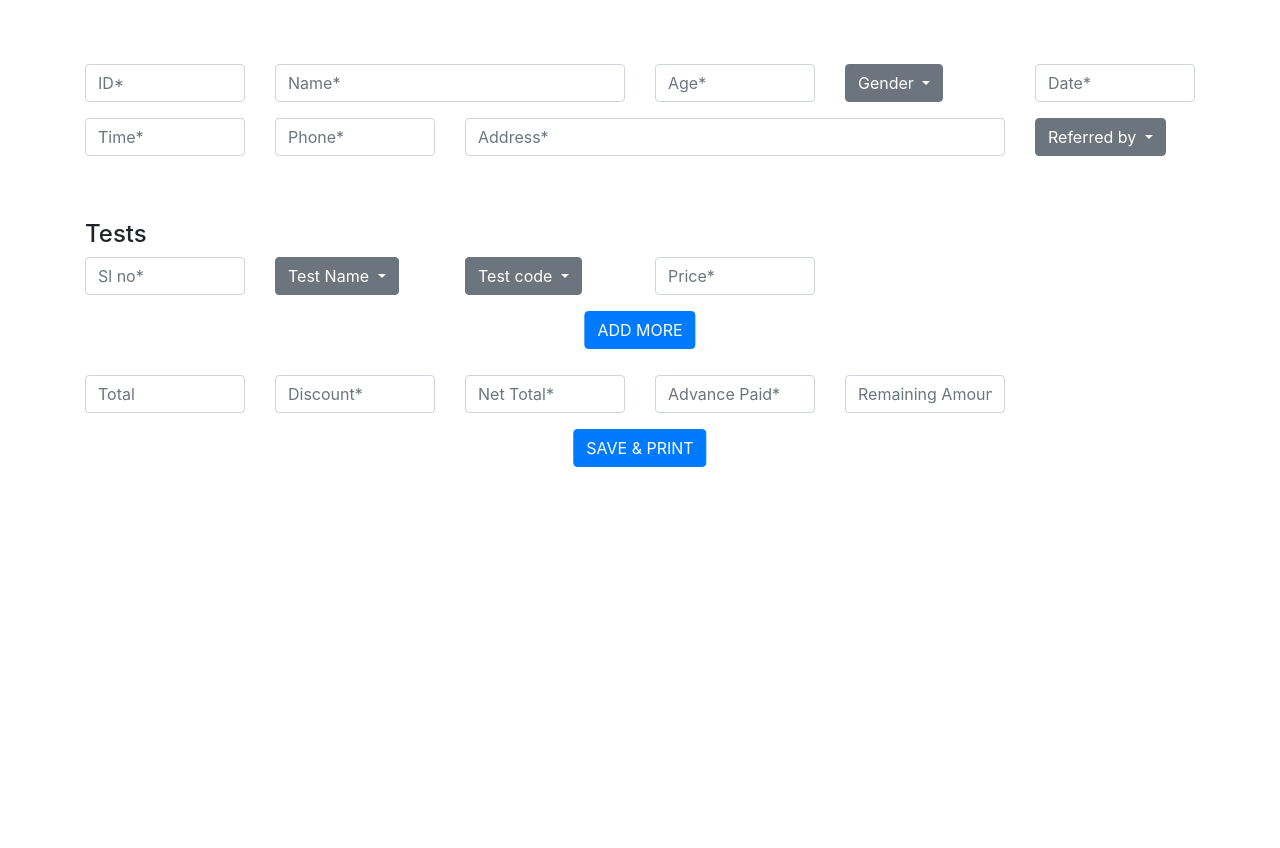
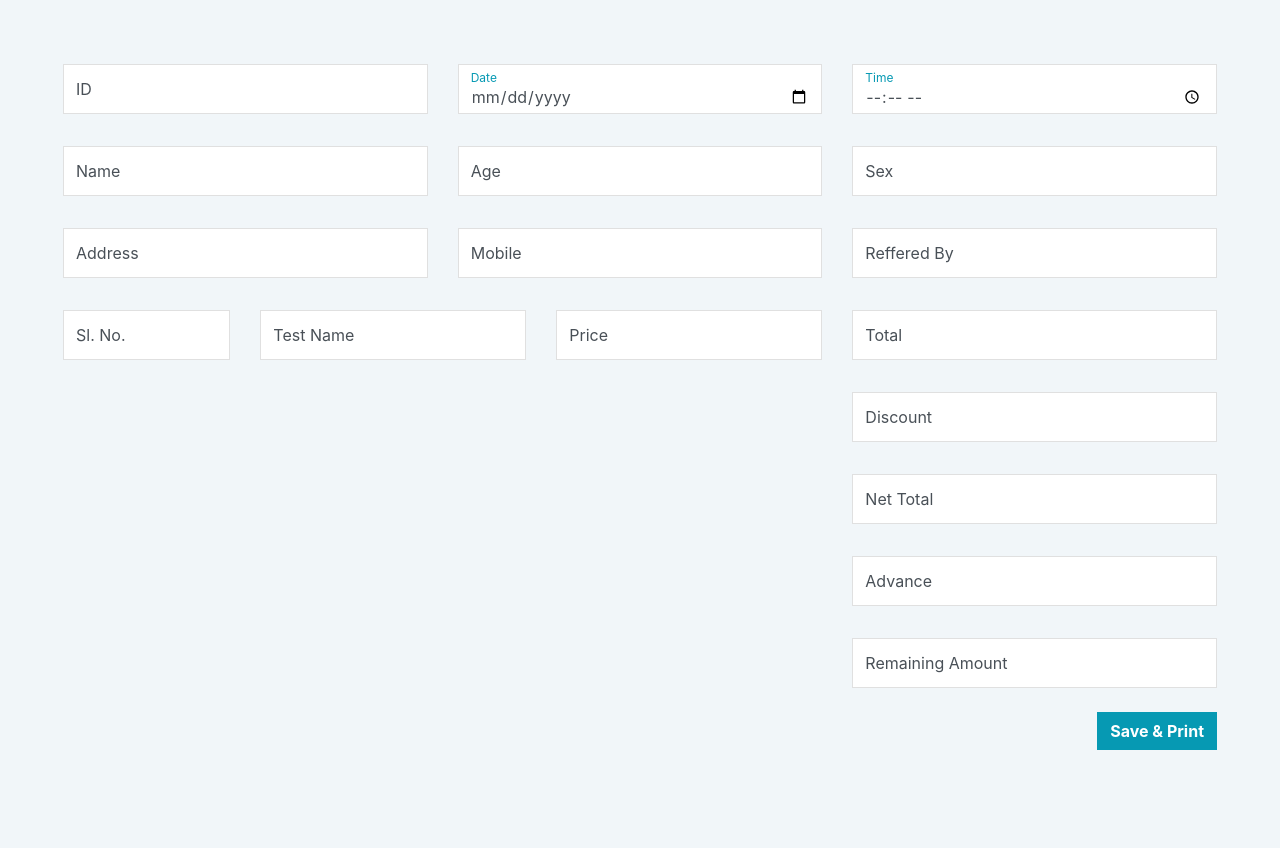
Before and after one commit to CodeArtisanRiz/Lab, a PHP site: page /new_inves.html in a window 1280 px wide. Before the commit the page ends 467 px from the top, so only its background shows below. Run offline with PHP 8.4, Linux system fonts and the light colour scheme.

Commit message:
investigation form updated

```diff
--- a/new_inves.html
+++ b/new_inves.html
@@ -10,136 +10,136 @@
 </head>
 
 <body>
-    <section>
-        <div class="container">
+
+    <section class="container-fluid my-5 investigation">
+        <form action="" class="mx-5">
             <div class="row">
+                <div class="col">
+                    <div class="row">
+                        <div class="col-12">
+                            <div class="form-label-group">
+                                <input type="number" id="id_id" class="form-control" placeholder="ID" name="id">
+                                <label for="id_id">ID</label>
+                            </div>
+                        </div>
+                        <div class="col-12">
+                            <div class="form-label-group">
+                                <input type="text" id="id_name" class="form-control" placeholder="Name" name="name">
+                                <label for="id_name">Name</label>
+                            </div>
+                        </div>
+                        <div class="col-12">
+                            <div class="form-label-group">
+                                <input type="text" id="id_address" name="address" class="form-control" placeholder="Address">
+                                <label for="id_address">Address</label>
+                            </div>
+                        </div>
 
-                <div class="form-group col-2">
-                    <input class="form-control" name="name" id="name" type="text" placeholder="ID*" required="required" oninvalid="this.setCustomValidity('Enter Doctor name.')" oninput="setCustomValidity('')" id="name">
-                    <div class="validate"></div>
-                </div>
-                <div class="form-group col-4">
-                    <input class="form-control" name="name" id="name" type="text" placeholder="Name*" required="required" oninvalid="this.setCustomValidity('Enter Doctor name.')" oninput="setCustomValidity('')" id="name">
-                    <div class="validate"></div>
-                </div>
-                <div class="form-group col-2">
-                    <input class="form-control" id="phone" name="phone" type="tel" placeholder="Age*" id="phone" min="999999999" required="required" oninvalid="this.setCustomValidity('Enter Specialization.')" oninput="setCustomValidity('')" onkeypress="if(this.value.length==10) return false;">
-                    <div class="validate"></div>
-                </div>
-                <div class="dropdown form-group col-2">
-                    <button class="btn btn-secondary dropdown-toggle" type="button" id="dropdownMenuButton" data-toggle="dropdown" aria-haspopup="true" aria-expanded="false">
-                      Gender
-                    </button>
-                    <div class="dropdown-menu" aria-labelledby="dropdownMenuButton">
-                        <a class="dropdown-item" href="#">Male</a>
-                        <a class="dropdown-item" href="#">Female</a>
                     </div>
                 </div>
-                <div class="form-group col-2">
-                    <input class="form-control" name="name" id="name" type="text" placeholder="Date*" required="required" oninvalid="this.setCustomValidity('Enter Doctor name.')" oninput="setCustomValidity('')" id="name">
-                    <div class="validate"></div>
-                </div>
-                <div class="form-group col-2">
-                    <input class="form-control" name="name" id="name" type="text" placeholder="Time*" required="required" oninvalid="this.setCustomValidity('Enter Doctor name.')" oninput="setCustomValidity('')" id="name">
-                    <div class="validate"></div>
-                </div>
-
-                <div class="form-group col-2">
-                    <input class="form-control" id="phone" name="phone" type="tel" placeholder="Phone*" id="phone" min="999999999" required="required" oninvalid="this.setCustomValidity('Enter Specialization.')" oninput="setCustomValidity('')" onkeypress="if(this.value.length==10) return false;">
-                    <div class="validate"></div>
-                </div>
-                <div class="form-group col-6">
-                    <input class="form-control" name="name" id="name" type="text" placeholder="Address*" required="required" oninvalid="this.setCustomValidity('Enter Doctor name.')" oninput="setCustomValidity('')" id="name">
-                    <div class="validate"></div>
-                </div>
-
-                <div class="dropdown form-group col-2">
-                    <button class="btn btn-secondary dropdown-toggle" type="button" id="dropdownMenuButton" data-toggle="dropdown" aria-haspopup="true" aria-expanded="false">
-                        Referred by
-                    </button>
-                    <div class="dropdown-menu" aria-labelledby="dropdownMenuButton">
-                        <a class="dropdown-item" href="#">Doc 1</a>
-                        <a class="dropdown-item" href="#">Doc 2</a>
+                <div class="col">
+                    <div class="row">
+                        <div class="col-12">
+                            <div class="form-label-group">
+                                <input type="date" name="date" id="id_date" class="form-control">
+                                <label for="id_date">Date</label>
+                            </div>
+                        </div>
+                        <div class="col-12">
+                            <div class="form-label-group">
+                                <input type="text" class="form-control" name="age" id="id_age" placeholder="Age">
+                                <label for="id_age">Age</label>
+                            </div>
+                        </div>
+                        <div class="col-12">
+                            <div class="form-label-group">
+                                <input type="tel" class="form-control" name="mobile" id="id_mobile" placeholder="Mobile">
+                                <label for="id_mobile">Mobile</label>
+                            </div>
+                        </div>
                     </div>
                 </div>
-
-                <div class="col-12">
-                    <br> <br>
-                    <h4>Tests</h4>
-                </div>
-
-
-                <div class="form-group col-2">
-                    <input class="form-control" name="name" id="name" type="text" placeholder="Sl no*" required="required" oninvalid="this.setCustomValidity('Enter Doctor name.')" oninput="setCustomValidity('')" id="name">
-                    <div class="validate"></div>
-                </div>
-
-                <div class="dropdown form-group col-2">
-                    <button class="btn btn-secondary dropdown-toggle" type="button" id="dropdownMenuButton" data-toggle="dropdown" aria-haspopup="true" aria-expanded="false">
-                        Test Name
-                    </button>
-                    <div class="dropdown-menu" aria-labelledby="dropdownMenuButton">
-                        <a class="dropdown-item" href="#">Test 1</a>
-                        <a class="dropdown-item" href="#">Test 2</a>
-                        <a class="dropdown-item" href="#">Test 3</a>
-                        <a class="dropdown-item" href="#">Test 4</a>
+                <div class="col">
+                    <div class="row">
+                        <div class="col-12">
+                            <div class="form-label-group">
+                                <input type="time" name="time" id="id_time" class="form-control">
+                                <label for="id_time">Time</label>
+                            </div>
+                        </div>
+                        <div class="col-12">
+                            <div class="form-label-group">
+                                <input type="text" name="sex" id="id_sex" placeholder="Sex" class="form-control">
+                                <label for="">Sex</label>
+                            </div>
+                        </div>
+                        <div class="col-12">
+                            <div class="form-label-group">
+                                <input type="text" class="form-control" placeholder="Reffered By" name="reffered_by" id="id_reffered_by">
+                                <label for="id_reffered_by">Reffered By</label>
+                            </div>
+                        </div>
                     </div>
                 </div>
-                <div class="dropdown form-group col-2">
-                    <button class="btn btn-secondary dropdown-toggle" type="button" id="dropdownMenuButton" data-toggle="dropdown" aria-haspopup="true" aria-expanded="false">
-                        Test code
-                    </button>
-                    <div class="dropdown-menu" aria-labelledby="dropdownMenuButton">
-                        <a class="dropdown-item" href="#">T1</a>
-                        <a class="dropdown-item" href="#">T2</a>
-                        <a class="dropdown-item" href="#">T3</a>
-                        <a class="dropdown-item" href="#">T4</a>
+            </div>
+            <div class="row">
+                <div class="col-2">
+                    <div class="form-label-group">
+                        <input type="number" name="sl_no" id="id_sl_no" class="form-control" placeholder="Sl. No.">
+                        <label for="id_sl_no">Sl. No.</label>
                     </div>
                 </div>
-                <div class="form-group col-2">
-                    <input class="form-control" id="phone" name="phone" type="tel" placeholder="Price*" id="phone" min="999999999" required="required" oninvalid="this.setCustomValidity('Enter Specialization.')" oninput="setCustomValidity('')" onkeypress="if(this.value.length==10) return false;">
-                    <div class="validate"></div>
+                <div class="col-3">
+                    <div class="form-label-group">
+                        <input type="text" class="form-control" name="test_name" id="id_test_name" placeholder="Test Name">
+                        <label for="id_test_name">Test Name</label>
+                    </div>
                 </div>
-
-                <div class="col-12">
-                    <button type="button" id="addMore" class="btn btn-primary btn-xl text-uppercase center" onclick="return checkEmpty()" value="Send">Add more</button>
-                    <div class="validate"></div>
+                <div class="col-3">
+                    <div class="form-label-group">
+                        <input type="text" name="price" id="id_price" placeholder="Price" class="form-control">
+                        <label for="id_price">Price</label>
+                    </div>
                 </div>
-
-
-
-                <div class="form-group col-12"><br><br></div>
-                <div class="form-group col-2">
-                    <input class="form-control" id="phone" name="phone" type="tel" placeholder="Total" id="phone" min="999999999" required="required" oninvalid="this.setCustomValidity('Enter Specialization.')" oninput="setCustomValidity('')" onkeypress="if(this.value.length==10) return false;">
-                    <div class="validate"></div>
-                </div>
-                <div class="form-group col-2">
-                    <input class="form-control" id="phone" name="phone" type="tel" placeholder="Discount*" id="phone" min="999999999" required="required" oninvalid="this.setCustomValidity('Enter Specialization.')" oninput="setCustomValidity('')" onkeypress="if(this.value.length==10) return false;">
-                    <div class="validate"></div>
-                </div>
-
-                <div class="form-group col-2">
-                    <input class="form-control" id="phone" name="phone" type="tel" placeholder="Net Total*" id="phone" min="999999999" required="required" oninvalid="this.setCustomValidity('Enter Specialization.')" oninput="setCustomValidity('')" onkeypress="if(this.value.length==10) return false;">
-                    <div class="validate"></div>
-                </div>
-                <div class="form-group col-2">
-                    <input class="form-control" id="phone" name="phone" type="tel" placeholder="Advance Paid*" id="phone" min="999999999" required="required" oninvalid="this.setCustomValidity('Enter Specialization.')" oninput="setCustomValidity('')" onkeypress="if(this.value.length==10) return false;">
-                    <div class="validate"></div>
-                </div>
-                <div class="form-group col-2">
-                    <input class="form-control" id="phone" name="phone" type="tel" placeholder="Remaining Amount*" id="phone" min="999999999" required="required" oninvalid="this.setCustomValidity('Enter Specialization.')" oninput="setCustomValidity('')" onkeypress="if(this.value.length==10) return false;">
-                    <div class="validate"></div>
-                </div>
-
-                <!-- ------------------- -->
-
-                <div class="col-12">
-                    <button type="button" id="savePrint" class="btn btn-primary btn-xl text-uppercase center" onclick="return checkEmpty()" value="Send">Save & Print</button>
-                    <div class="validate"></div>
+                <div class="col-4">
+                    <div class="row">
+                        <div class="col-12">
+                            <div class="form-label-group">
+                                <input type="text"  name="total" id="id_total" placeholder="Total" class="form-control">
+                                <label for="id_total">Total</label>
+                            </div>
+                        </div>
+                        <div class="col-12">
+                            <div class="form-label-group">
+                                <input type="text"  name="discount" id="id_discount" placeholder="Discount" class="form-control">
+                                <label for="id_discount">Discount</label>
+                            </div>
+                        </div>
+                        <div class="col-12">
+                            <div class="form-label-group">
+                                <input type="text"  name="net_total" id="id_net_total" placeholder="Net Total" class="form-control">
+                                <label for="id_net_total">Net Total</label>
+                            </div>
+                        </div>
+                        <div class="col-12">
+                            <div class="form-label-group">
+                                <input type="text"  name="advance" id="id_advance" placeholder="Advance" class="form-control">
+                                <label for="id_advance">Advance</label>
+                            </div>
+                        </div>
+                        <div class="col-12">
+                            <div class="form-label-group">
+                                <input type="text"  name="remaining_balance" id="id_remaining_balance" placeholder="Remaining Balance" class="form-control">
+                                <label for="id_remaining_balance">Remaining Amount</label>
+                            </div>
+                        </div>
+                    </div>
                 </div>
             </div>
-        </div>
+            <input type="submit" value="Save & Print" class="btn float-right my-2">
+        </form>
     </section>
+
     <script src="https://code.jquery.com/jquery-3.5.1.slim.min.js" integrity="sha384-DfXdz2htPH0lsSSs5nCTpuj/zy4C+OGpamoFVy38MVBnE+IbbVYUew+OrCXaRkfj" crossorigin="anonymous"></script>
     <script src="https://cdn.jsdelivr.net/npm/bootstrap@4.5.3/dist/js/bootstrap.bundle.min.js" integrity="sha384-ho+j7jyWK8fNQe+A12Hb8AhRq26LrZ/JpcUGGOn+Y7RsweNrtN/tE3MoK7ZeZDyx" crossorigin="anonymous"></script>
 
--- a/style.css
+++ b/style.css
@@ -1,19 +1,134 @@
-body {
-    margin-top: 5%;
-    margin-bottom: 5%;
-}
-.index {
-    margin-right: 5px;
+:root {
+    --primary: #001429;
+    --secondary: #0699b3;
+    --border-color: #e0e0e0;
+    --background: #F1F6F9;
+    --error: #FF595E;
+    --success: #21A300;
 }
 
-.add {
-    margin-right: 5px;
+*{
+    text-decoration: none;
+    box-sizing: border-box;
 }
 
-.center {
+html,
+body{
+    height: 100%;
+    width: 100%;
+    background-color: var(--background);
+}
+
+.form-label-group {
+    position: relative;
+    margin: 1em 0;
+}
+
+.form-label-group input{
+    border: 1px solid var(--border-color);
+    border-radius: 0%;
+}
+
+.form-label-group input,
+.form-label-group label {
+    height: 3.125rem;
+    padding: .75rem;
+}
+
+.form-label-group label {
     position: absolute;
-    left: 50%;
-    transform: translateX(-50%);
-    /* -ms-transform: translate(-50%, -50%);
-    transform: translate(-50%, -50%); */
+    top: 0;
+    left: 0;
+    display: block;
+    width: 100%;
+    margin-bottom: 0; /* Override default `<label>` margin */
+    line-height: 1.5;
+    color: #495057;
+    pointer-events: none;
+    cursor: text; /* Match the input under the label */
+    border: 1px solid transparent;
+    border-radius: .25rem;
+    transition: all .1s ease-in-out;
 }
+
+.form-label-group input::-webkit-input-placeholder {
+    color: transparent;
+}
+
+.form-label-group input::-moz-placeholder {
+    color: transparent;
+}
+
+.form-label-group input:-ms-input-placeholder {
+    color: transparent;
+}
+
+.form-label-group input::-ms-input-placeholder {
+    color: transparent;
+}
+
+.form-label-group input::placeholder {
+    color: transparent;
+}
+
+.form-label-group input:not(:-moz-placeholder-shown) {
+    padding-top: 1.25rem;
+    padding-bottom: .25rem;
+}
+
+.form-label-group input:not(:-ms-input-placeholder) {
+    padding-top: 1.25rem;
+    padding-bottom: .25rem;
+}
+
+.form-label-group input:not(:placeholder-shown) {
+    padding-top: 1.25rem;
+    padding-bottom: .25rem;
+}
+
+.form-label-group input:not(:-moz-placeholder-shown) ~ label {
+    padding-top: .25rem;
+    padding-bottom: .25rem;
+    font-size: 12px;
+    color: var(--secondary) !important;
+}
+
+.form-label-group input:not(:-ms-input-placeholder) ~ label {
+    padding-top: .25rem;
+    padding-bottom: .25rem;
+    font-size: 12px;
+    color: var(--secondary) !important;
+}
+
+.form-label-group input:not(:placeholder-shown) ~ label {
+    padding-top: .25rem;
+    padding-bottom: .25rem;
+    font-size: 12px;
+    color: var(--secondary) !important;
+}
+
+  /* Fallback for Edge
+    -------------------------------------------------- */
+@supports (-ms-ime-align: auto) {
+    .form-label-group {
+        display: -ms-flexbox;
+        display: flex;
+        -ms-flex-direction: column-reverse;
+        flex-direction: column-reverse;
+    }
+
+    .form-label-group label {
+        position: static;
+    }
+
+    .form-label-group input::-ms-input-placeholder {
+        color: var(--secondary);
+    }
+}
+
+.btn{
+    background: var(--secondary);
+    border-radius: 0%;
+    color: #fff;
+    font-weight: bold;
+}
```
